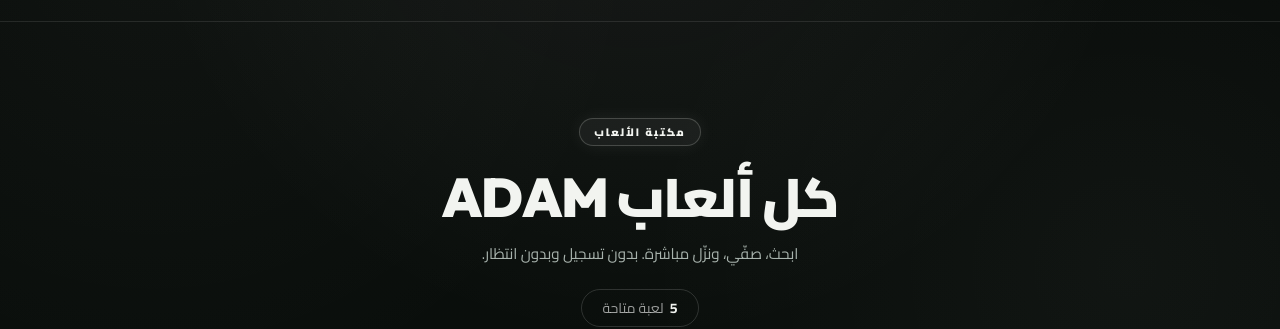
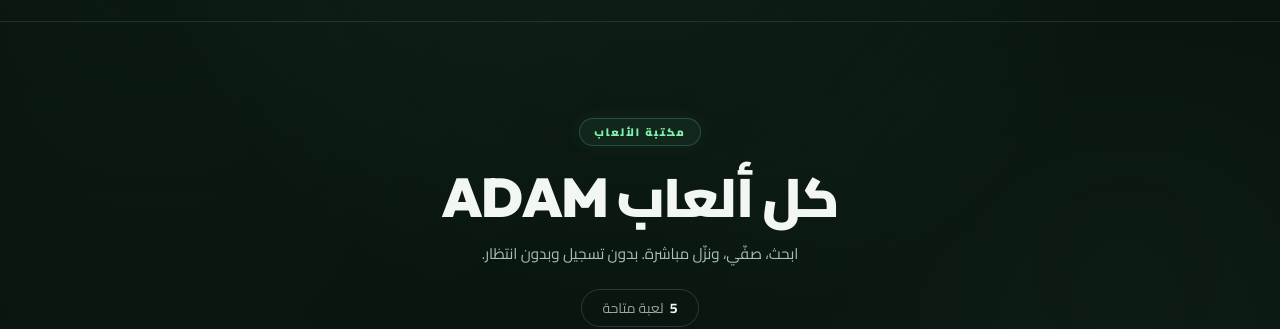
Before and after one commit to fastking-forever/starter-web, a Next.js app: page / in a window 1280 px wide. Shown: the part 2627-2956 px from the top of the page. Built offline with nearby package versions, Linux system fonts and the light colour scheme.

Commit message:
Try calm mint accent palette on deep pine black

```diff
--- a/app/globals.css
+++ b/app/globals.css
@@ -1,12 +1,13 @@
 @import "tailwindcss";
 
 :root {
-  --paper: #070A08;
-  --ink: #F2F4F0;
-  --muted: #A8B3AD;
-  --line: rgba(242, 244, 240, 0.1);
-  --panel: rgba(242, 244, 240, 0.045);
-  --glow: rgba(242, 244, 240, 0.28);
+  --paper: #06100C;
+  --ink: #F2F7F3;
+  --muted: #A9C0B4;
+  --line: rgba(127, 242, 176, 0.14);
+  --panel: rgba(127, 242, 176, 0.04);
+  --glow: rgba(127, 242, 176, 0.28);
+  --accent: #7FF2B0;
   --mx: 50%;
   --my: 30%;
 }
@@ -24,10 +25,10 @@ body {
   min-height: 100vh;
   background-color: var(--paper);
   background-image:
-    radial-gradient(circle at 50% 8%, rgba(242, 244, 240, 0.07) 0%, transparent 52%),
-    radial-gradient(circle at 12% 20%, rgba(242, 244, 240, 0.035) 0%, transparent 38%),
-    radial-gradient(circle at 88% 62%, rgba(242, 244, 240, 0.03) 0%, transparent 40%),
-    linear-gradient(to bottom, #070A08, #0B100D);
+    radial-gradient(circle at 50% 8%, rgba(127, 242, 176, 0.07) 0%, transparent 52%),
+    radial-gradient(circle at 12% 20%, rgba(127, 242, 176, 0.035) 0%, transparent 38%),
+    radial-gradient(circle at 88% 62%, rgba(127, 242, 176, 0.03) 0%, transparent 40%),
+    linear-gradient(to bottom, #06100C, #0A1710);
   background-attachment: fixed;
   color: var(--ink);
   font-family: "Cairo", Arial, sans-serif;
@@ -41,8 +42,8 @@ body::before {
   z-index: 0;
   pointer-events: none;
   background-image:
-    linear-gradient(to right, rgba(242, 244, 240, 0.018) 1px, transparent 1px),
-    linear-gradient(to bottom, rgba(242, 244, 240, 0.018) 1px, transparent 1px);
+    linear-gradient(to right, rgba(127, 242, 176, 0.018) 1px, transparent 1px),
+    linear-gradient(to bottom, rgba(127, 242, 176, 0.018) 1px, transparent 1px);
   background-size: 45px 45px;
   mask-image: radial-gradient(circle at 50% 30%, black 30%, transparent 72%);
 }
@@ -56,7 +57,7 @@ body::after {
   pointer-events: none;
   background: radial-gradient(
     520px circle at var(--mx) var(--my),
-    rgba(242, 244, 240, 0.055),
+    rgba(127, 242, 176, 0.055),
     transparent 65%
   );
 }
@@ -67,8 +68,8 @@ main {
 }
 
 ::selection {
-  background: #F2F4F0;
-  color: #070A08;
+  background: #F2F7F3;
+  color: #06100C;
 }
 
 ::-webkit-scrollbar {
@@ -76,17 +77,17 @@ main {
 }
 
 ::-webkit-scrollbar-track {
-  background: #070A08;
+  background: #06100C;
 }
 
 ::-webkit-scrollbar-thumb {
-  background: #333B36;
+  background: #1D3B2C;
   border-radius: 99px;
   border: 1px solid var(--line);
 }
 
 ::-webkit-scrollbar-thumb:hover {
-  background: #8A948E;
+  background: #5C7F6C;
 }
 
 input,
@@ -110,8 +111,8 @@ kbd {
 
 .mono-grid {
   background-image:
-    linear-gradient(to right, rgba(242, 244, 240, 0.04) 1px, transparent 1px),
-    linear-gradient(to bottom, rgba(242, 244, 240, 0.04) 1px, transparent 1px);
+    linear-gradient(to right, rgba(127, 242, 176, 0.04) 1px, transparent 1px),
+    linear-gradient(to bottom, rgba(127, 242, 176, 0.04) 1px, transparent 1px);
   background-size: 45px 45px;
 }
 
@@ -120,16 +121,16 @@ kbd {
   display: inline-flex;
   align-items: center;
   gap: 0.5rem;
-  border: 1px solid rgba(242, 244, 240, 0.2);
-  background: rgba(242, 244, 240, 0.05);
-  color: #F2F4F0;
+  border: 1px solid rgba(127, 242, 176, 0.2);
+  background: rgba(127, 242, 176, 0.06);
+  color: var(--accent);
   border-radius: 9999px;
   padding: 0.3rem 0.9rem;
   font-size: 0.68rem;
   font-weight: 800;
   letter-spacing: 0.16em;
   text-transform: uppercase;
-  box-shadow: 0 0 18px rgba(242, 244, 240, 0.07);
+  box-shadow: 0 0 18px rgba(127, 242, 176, 0.07);
 }
 
 .section-title {
@@ -141,55 +142,55 @@ kbd {
 }
 
 .section-desc {
-  color: #A8B3AD;
+  color: #A9C0B4;
   line-height: 1.9;
   font-size: 0.95rem;
 }
 
 .gradient-text {
-  background: linear-gradient(135deg, #F2F4F0 10%, #9EA8A2 55%, #F2F4F0 100%);
+  background: linear-gradient(135deg, #F2F7F3 10%, #7FF2B0 55%, #F2F7F3 100%);
   -webkit-background-clip: text;
   background-clip: text;
   -webkit-text-fill-color: transparent;
-  filter: drop-shadow(0 0 22px rgba(242, 244, 240, 0.25));
+  filter: drop-shadow(0 0 22px rgba(127, 242, 176, 0.25));
 }
 
 .glass-card {
-  background: linear-gradient(180deg, rgba(242, 244, 240, 0.065), rgba(242, 244, 240, 0.018));
-  border: 1px solid rgba(242, 244, 240, 0.1);
+  background: linear-gradient(180deg, rgba(127, 242, 176, 0.065), rgba(127, 242, 176, 0.018));
+  border: 1px solid rgba(127, 242, 176, 0.1);
   backdrop-filter: blur(22px);
   -webkit-backdrop-filter: blur(22px);
   box-shadow:
     0 20px 45px -12px rgba(0, 0, 0, 0.7),
-    inset 0 1px 0 rgba(242, 244, 240, 0.07);
+    inset 0 1px 0 rgba(127, 242, 176, 0.07);
   transition: transform 0.35s cubic-bezier(0.16, 1, 0.3, 1), border-color 0.35s, box-shadow 0.35s;
 }
 
 .glass-card:hover {
   transform: translateY(-5px);
-  border-color: rgba(242, 244, 240, 0.34);
+  border-color: rgba(127, 242, 176, 0.34);
   box-shadow:
     0 25px 55px -12px rgba(0, 0, 0, 0.85),
-    0 0 28px rgba(242, 244, 240, 0.12),
-    inset 0 1px 0 rgba(242, 244, 240, 0.16);
+    0 0 28px rgba(127, 242, 176, 0.12),
+    inset 0 1px 0 rgba(127, 242, 176, 0.16);
 }
 
 .accent-line {
   height: 1px;
-  background: linear-gradient(90deg, transparent, rgba(242, 244, 240, 0.6), transparent);
-  box-shadow: 0 0 10px rgba(242, 244, 240, 0.35);
+  background: linear-gradient(90deg, transparent, rgba(127, 242, 176, 0.6), transparent);
+  box-shadow: 0 0 10px rgba(127, 242, 176, 0.35);
 }
 
 .diamond {
   width: 34px;
   height: 34px;
   transform: rotate(45deg);
-  border: 1px solid rgba(242, 244, 240, 0.3);
-  background: rgba(242, 244, 240, 0.06);
+  border: 1px solid rgba(127, 242, 176, 0.3);
+  background: rgba(127, 242, 176, 0.06);
   border-radius: 6px;
   display: grid;
   place-items: center;
-  box-shadow: 0 0 15px rgba(242, 244, 240, 0.12);
+  box-shadow: 0 0 15px rgba(127, 242, 176, 0.12);
 }
 
 .diamond > * {
@@ -201,20 +202,20 @@ kbd {
   align-items: center;
   justify-content: center;
   gap: 0.55rem;
-  background: linear-gradient(135deg, #F2F4F0, #d4d4d4);
-  color: #070A08;
+  background: linear-gradient(135deg, #7FF2B0, #D9FFE9);
+  color: #06100C;
   border: none;
   border-radius: 9999px;
   padding: 0.75rem 1.6rem;
   font-weight: 800;
   font-size: 0.9rem;
-  box-shadow: 0 0 22px rgba(242, 244, 240, 0.22);
+  box-shadow: 0 0 22px rgba(127, 242, 176, 0.22);
   transition: transform 0.25s, box-shadow 0.25s, filter 0.25s;
 }
 
 .btn-primary:hover {
   filter: brightness(1.08);
-  box-shadow: 0 0 32px rgba(242, 244, 240, 0.42);
+  box-shadow: 0 0 32px rgba(127, 242, 176, 0.42);
   transform: translateY(-2px);
 }
 
@@ -223,11 +224,11 @@ kbd {
   align-items: center;
   justify-content: center;
   gap: 0.55rem;
-  background: rgba(242, 244, 240, 0.03);
-  border: 1px solid rgba(242, 244, 240, 0.16);
+  background: rgba(127, 242, 176, 0.03);
+  border: 1px solid rgba(127, 242, 176, 0.16);
   border-radius: 9999px;
   padding: 0.75rem 1.6rem;
-  color: #F2F4F0;
+  color: #F2F7F3;
   font-weight: 700;
   font-size: 0.9rem;
   backdrop-filter: blur(12px);
@@ -235,9 +236,9 @@ kbd {
 }
 
 .btn-ghost:hover {
-  background: rgba(242, 244, 240, 0.09);
-  border-color: rgba(242, 244, 240, 0.5);
-  box-shadow: 0 0 22px rgba(242, 244, 240, 0.16);
+  background: rgba(127, 242, 176, 0.09);
+  border-color: rgba(127, 242, 176, 0.5);
+  box-shadow: 0 0 22px rgba(127, 242, 176, 0.16);
   transform: translateY(-2px);
 }
 
@@ -256,7 +257,7 @@ kbd {
   height: 380px;
   top: 8%;
   right: -6%;
-  background: rgba(242, 244, 240, 0.14);
+  background: rgba(127, 242, 176, 0.14);
 }
 
 .orb-two {
@@ -264,7 +265,7 @@ kbd {
   height: 420px;
   bottom: 12%;
   left: -8%;
-  background: rgba(242, 244, 240, 0.1);
+  background: rgba(127, 242, 176, 0.1);
   animation-delay: -6s;
 }
 
@@ -302,7 +303,7 @@ kbd {
 .animate-bounce-down { animation: bounceDown 2s infinite; }
 
 input[type="range"] {
-  accent-color: #F2F4F0;
+  accent-color: var(--accent);
 }
 
 button,
@@ -326,7 +327,7 @@ body.hide-default-cursor * {
   pointer-events: none;
   opacity: 0;
   transition: opacity 0.18s ease;
-  filter: drop-shadow(0 0 8px rgba(242, 244, 240, 0.65));
+  filter: drop-shadow(0 0 8px rgba(127, 242, 176, 0.65));
   will-change: transform;
 }
 
@@ -337,8 +338,8 @@ body.hide-default-cursor * {
   width: 5px;
   height: 5px;
   border-radius: 50%;
-  background: #F2F4F0;
-  box-shadow: 0 0 10px rgba(242, 244, 240, 0.9);
+  background: var(--accent);
+  box-shadow: 0 0 10px rgba(127, 242, 176, 0.9);
   transform: translate(-50%, -50%);
   will-change: transform;
 }
@@ -349,7 +350,7 @@ body.hide-default-cursor * {
   top: 50%;
   width: 11px;
   height: 11px;
-  border: 2px solid #F2F4F0;
+  border: 2px solid var(--accent);
   border-radius: 1px;
   will-change: transform, scale;
 }
@@ -390,8 +391,8 @@ header {
 }
 
 header.scrolled {
-  background-color: rgba(7, 10, 8, 0.92) !important;
-  border-bottom-color: rgba(242, 244, 240, 0.22) !important;
+  background-color: rgba(6, 16, 12, 0.92) !important;
+  border-bottom-color: rgba(127, 242, 176, 0.22) !important;
   box-shadow: 0 12px 35px rgba(0, 0, 0, 0.45);
 }
 
@@ -409,7 +410,7 @@ header.scrolled {
   background: linear-gradient(
     110deg,
     transparent 25%,
-    rgba(242, 244, 240, 0.075) 50%,
+    rgba(127, 242, 176, 0.075) 50%,
     transparent 75%
   );
   transform: translateX(120%);
@@ -437,7 +438,7 @@ header.scrolled {
   bottom: 0;
   width: 45%;
   pointer-events: none;
-  background: linear-gradient(90deg, transparent, rgba(242, 244, 240, 0.16), transparent);
+  background: linear-gradient(90deg, transparent, rgba(127, 242, 176, 0.16), transparent);
   transform: skewX(-22deg) translateX(-260%);
   transition: transform 0.6s ease;
 }
@@ -455,7 +456,7 @@ header.scrolled {
 }
 
 :focus-visible {
-  outline: 2px solid rgba(242, 244, 240, 0.85);
+  outline: 2px solid rgba(127, 242, 176, 0.85);
   outline-offset: 3px;
 }
 
--- a/app/layout.tsx
+++ b/app/layout.tsx
@@ -21,7 +21,7 @@ export default function RootLayout({
           rel="stylesheet"
         />
       </head>
-      <body className="min-h-screen bg-[#070A08] text-neutral-100 antialiased">
+      <body className="min-h-screen bg-[#06100C] text-neutral-100 antialiased">
         <ScrollProgress />
         <TargetCursor />
         {children}
--- a/app/page.tsx
+++ b/app/page.tsx
@@ -38,7 +38,7 @@ export default function Home() {
   return (
     <main className="overflow-hidden">
       {/* Fixed navbar */}
-      <header className="fixed inset-x-0 top-0 z-50 border-b border-white/10 bg-[#070A08]/75 backdrop-blur-xl">
+      <header className="fixed inset-x-0 top-0 z-50 border-b border-white/10 bg-[#06100C]/75 backdrop-blur-xl">
         <div className="relative mx-auto flex h-16 max-w-7xl items-center justify-between gap-4 px-5 md:px-8">
           <a href="#games" className="btn-primary !px-4 !py-2 text-[11px] md:!px-5">
             نزّل دلوقتي ↓
@@ -67,7 +67,7 @@ export default function Home() {
       </header>
 
       {/* Mobile navigation */}
-      <nav className="sticky top-16 z-40 flex gap-1 overflow-x-auto border-b border-white/10 bg-[#070A08]/90 px-4 py-2 backdrop-blur-xl lg:hidden">
+      <nav className="sticky top-16 z-40 flex gap-1 overflow-x-auto border-b border-white/10 bg-[#06100C]/90 px-4 py-2 backdrop-blur-xl lg:hidden">
         {navLinks.map((link) => (
           <a
             key={link.href}
--- a/components/dino-game.tsx
+++ b/components/dino-game.tsx
@@ -78,7 +78,7 @@ export default function DinoGame() {
       const dt = Math.min((now - last) / 16.67, 2);
       last = now;
 
-      ctx.fillStyle = "#070A08";
+      ctx.fillStyle = "#06100C";
       ctx.fillRect(0, 0, W, H);
       ctx.fillStyle = "#fafafa";
 
@@ -151,7 +151,7 @@ export default function DinoGame() {
         ctx.fillRect(DINO_X + 3, GROUND - 8, 7, 4);
         ctx.fillRect(DINO_X + 14, GROUND - 8, 7, 4);
       }
-      ctx.fillStyle = "#070A08";
+      ctx.fillStyle = "#06100C";
       ctx.fillRect(DINO_X + 25, top + 4, 3, 3);
 
       // Score
--- a/components/game-wheel.tsx
+++ b/components/game-wheel.tsx
@@ -32,7 +32,7 @@ export default function GameWheel() {
       ctx.moveTo(c, c);
       ctx.arc(c, c, r, start, end);
       ctx.closePath();
-      ctx.fillStyle = i % 2 === 0 ? "#F2F4F0" : "#070A08";
+      ctx.fillStyle = i % 2 === 0 ? "#F2F7F3" : "#06100C";
       ctx.fill();
       ctx.strokeStyle = "rgba(255,255,255,0.3)";
       ctx.stroke();
@@ -42,7 +42,7 @@ export default function GameWheel() {
       ctx.rotate(start + (step / 2) * (Math.PI / 180));
       ctx.textAlign = "right";
       ctx.textBaseline = "middle";
-      ctx.fillStyle = i % 2 === 0 ? "#070A08" : "#F2F4F0";
+      ctx.fillStyle = i % 2 === 0 ? "#06100C" : "#F2F7F3";
       ctx.font = "bold 11px Arial";
       ctx.fillText(option.name, r - 12, 0);
       ctx.restore();
--- a/components/scroll-progress.tsx
+++ b/components/scroll-progress.tsx
@@ -21,13 +21,13 @@ export default function ScrollProgress() {
   return (
     <>
       <div
-        className="fixed right-0 top-0 z-50 h-0.5 bg-white transition-[width] duration-150"
+        className="fixed right-0 top-0 z-50 h-0.5 bg-[#7FF2B0] transition-[width] duration-150"
         style={{ width: `${progress}%` }}
       />
       <button
         onClick={() => window.scrollTo({ top: 0, behavior: "smooth" })}
         aria-label="الرجوع للأعلى"
-        className={`fixed bottom-6 left-6 z-50 grid h-11 w-11 place-items-center rounded-full border border-white/20 bg-black/80 text-lg backdrop-blur transition ${
+        className={`fixed bottom-6 left-6 z-50 grid h-11 w-11 place-items-center rounded-full border border-[#7FF2B0]/30 bg-[#06100C]/85 text-lg backdrop-blur transition ${
           visible ? "translate-y-0 opacity-100" : "pointer-events-none translate-y-3 opacity-0"
         }`}
       >
--- a/components/space-shooter.tsx
+++ b/components/space-shooter.tsx
@@ -84,7 +84,7 @@ export default function SpaceShooter() {
       const dt = Math.min((now - last) / 1000, 0.05);
       last = now;
 
-      ctx.fillStyle = "#070A08";
+      ctx.fillStyle = "#06100C";
       ctx.fillRect(0, 0, W, H);
 
       for (const s of stars) {
--- a/components/tools.tsx
+++ b/components/tools.tsx
@@ -199,7 +199,7 @@ function QrMaker() {
     QRCode.toCanvas(canvas, text, {
       width: 232,
       margin: 1,
-      color: { dark: "#070A08", light: "#F2F4F0" },
+      color: { dark: "#06100C", light: "#F2F7F3" },
     })
       .then(() => {
         if (active) setError("");
```
